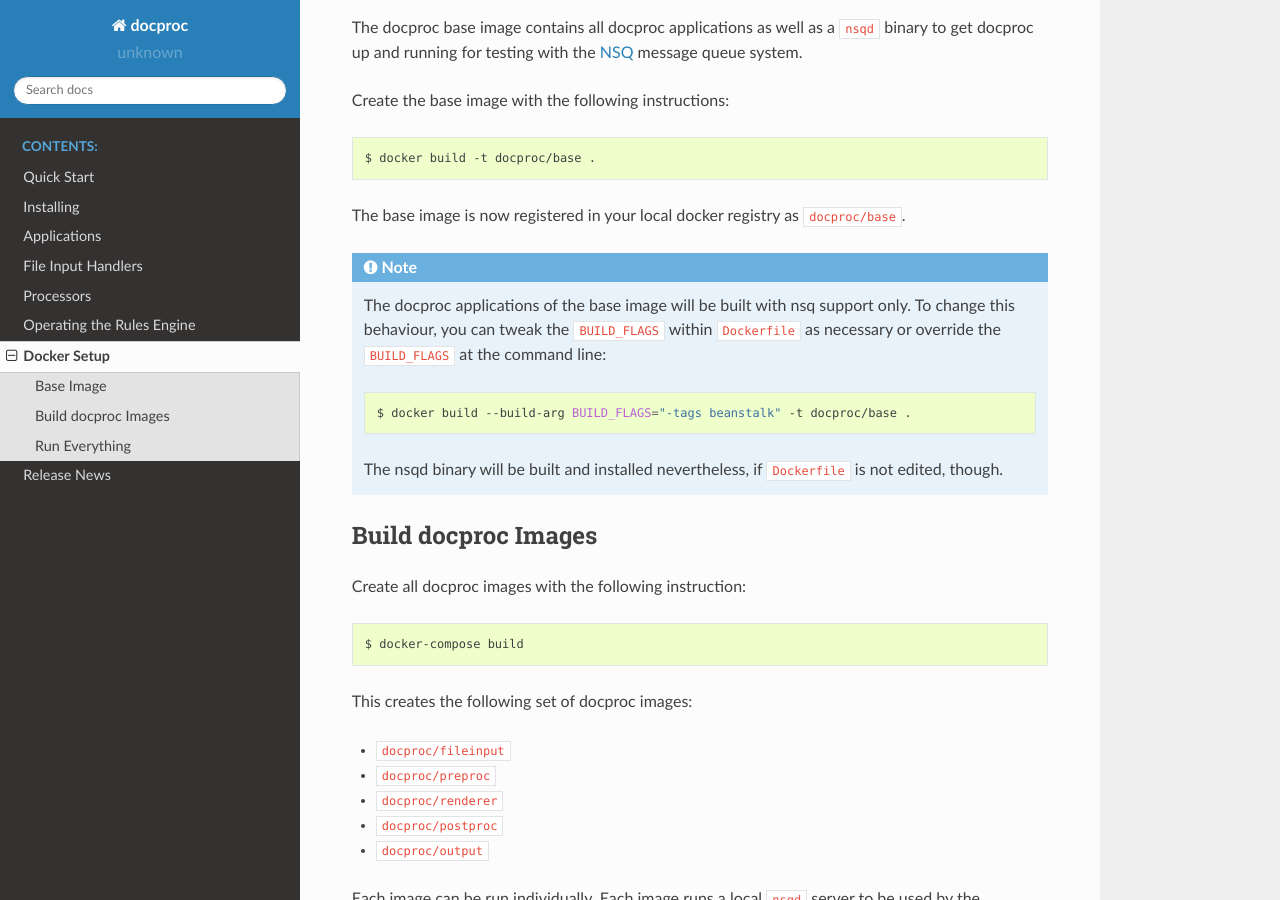
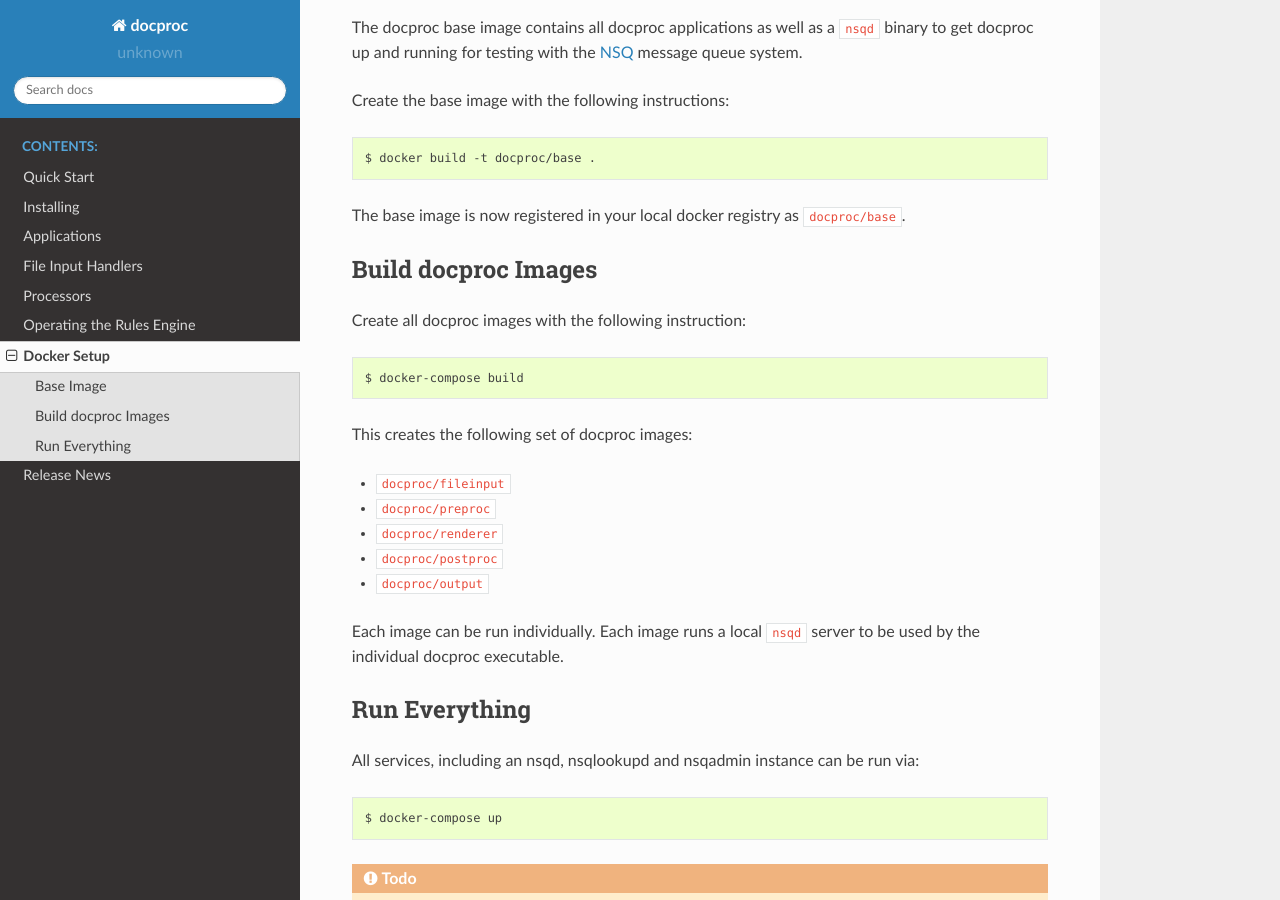
Before and after one commit to marcusva/docproc, a Sphinx documentation site: the page built from doc/docker.rst, in a window 1280 px wide and 900 px high, scrolled down 493 px. Built offline with Sphinx 7.4.7 and the Read the Docs theme 2.0.0, drawn with Linux system fonts in a browser that asks for light colours.

```diff
--- a/doc/docker.rst
+++ b/doc/docker.rst
@@ -29,17 +29,6 @@
 The base image is now registered in your local docker registry as
 ``docproc/base``.
 
-.. note::
-    The docproc applications of the base image will be built with nsq
-    support only. To change this behaviour, you can tweak the ``BUILD_FLAGS``
-    within ``Dockerfile`` as necessary or override the ``BUILD_FLAGS`` at the
-    command line::
-
-        $ docker build --build-arg BUILD_FLAGS="-tags beanstalk" -t docproc/base .
-
-    The nsqd binary will be built and installed nevertheless, if ``Dockerfile``
-    is not edited, though.
-
 Build docproc Images
 --------------------
 
```
Also changed, not shown: BUILD.md (+0 -9 lines), 1 other file.
